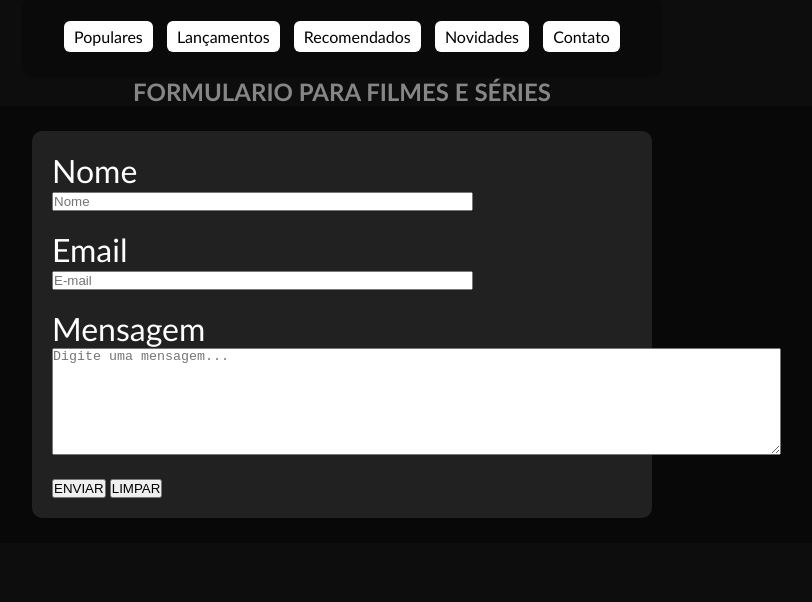
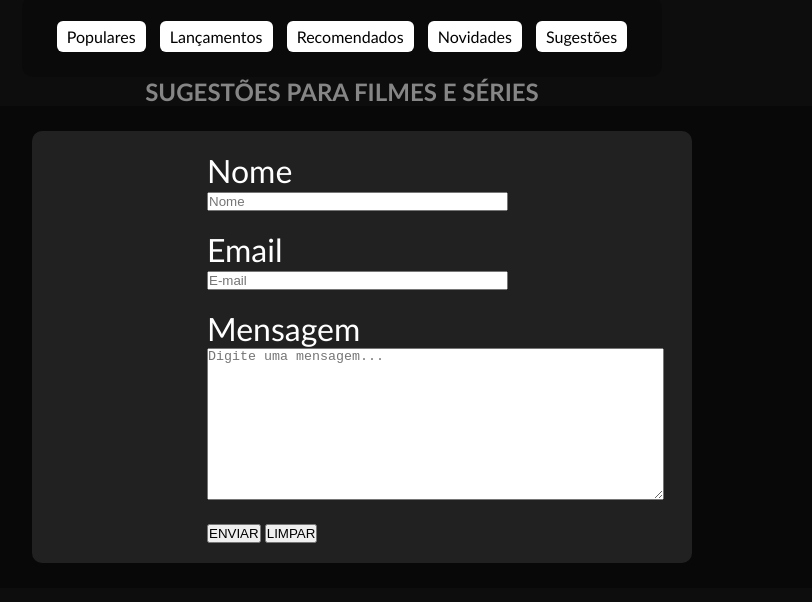
Before and after one commit to Thiiagoh/topmovies, a plain HTML site: page formulario.html in a window 1280 px wide. Shown: the part 52-654 px from the top of the page, without its empty margins (298-1110 px from the left). Drawn offline with Linux system fonts and the light colour scheme.

Commit message:
Add files via upload

```diff
--- a/formulario.html
+++ b/formulario.html
@@ -2,7 +2,7 @@
 <html>
 	<head>
    		<meta charset="UTF-8">
-   		<title>The TopMovies - Contato</title>
+   		<title>The TopMovies - Sugestões</title>
 	    <style type="text/css">
 			h1{
 				color: white;
@@ -59,12 +59,13 @@
   				background-color: rgba(0,0,0,40%);
 			}
 			.daleformulario{
-				display: block;
+				width: 100%;
+				margin: 0px auto;
+				padding: 20px;
+				float: middle;
 				color: white;
-				float: middle;
 				background-color: rgba(255,255,255, 10%);
 				border-radius: 10px;
-				padding: 20px;
 			}
 		</style>
 	</head>
@@ -76,19 +77,19 @@
 		        <li><a href="lancamentos.html">Lançamentos</a></li>
 		        <li><a href="recomendados.html">Recomendados</a></li>
 		        <li><a href="novidades.html">Novidades</a></li>
-		        <li><a href="formulario.html">Contato</a></li>
+		        <li><a href="formulario.html">Sugestões</a></li>
 		    </ul>
 		</div>
-		<h2 align="center">FORMULARIO PARA FILMES E SÉRIES</h2>
+		<h2 align="center">SUGESTÕES PARA FILMES E SÉRIES</h2>
 		<div class="filmes">
 			<div class="daleformulario">
-				<form>
+				<form style = "width: 50%; margin: 0px auto;">
 					<font size="6"><label>Nome</label></font><br/>
-					<input size="50" type="text" placeholder="Nome" required><br/><br/>
+					<input size="35" type="text" placeholder="Nome" required><br/><br/>
 					<font size="6"><label>Email</label></font><br>
-					<input size="50" type="email" placeholder="E-mail" required><br><br/>
+					<input size="35" type="email" placeholder="E-mail" required><br><br/>
 					<font size="6"><label>Mensagem</label></font><br/>
-					<textarea rows="7" cols="89" maxlength="200" placeholder="Digite uma mensagem..." required></textarea>
+					<textarea rows="10" cols="55" maxlength="200" placeholder="Digite uma mensagem..." required></textarea>
 					<br/><br/>
 					<input type="submit" name="Enviar" value="ENVIAR">
 					<input type="reset" name="Limpar" value="LIMPAR">
```
Also changed, not shown: index.html (+1 -1 lines), lancamentos.html (+1 -1 lines), novidades.html (+1 -1 lines), recomendados.html (+1 -1 lines).
